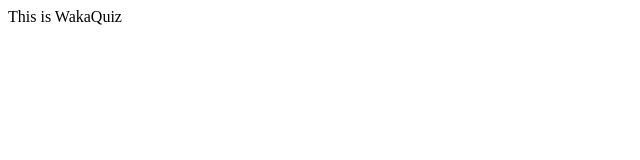
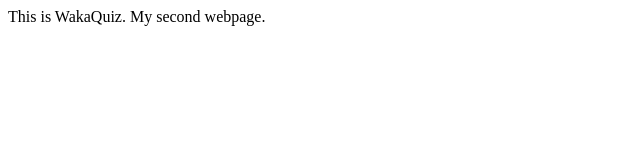
Before and after one commit to WakaTeam/wakateam.github.io, a plain HTML site: page index.html in a window 1280 px wide. Shown: the whole page, without its empty margins (0-640 px from the left). Drawn offline with Linux system fonts and the light colour scheme.

Commit message:
Update index.html

```diff
--- a/index.html
+++ b/index.html
@@ -3,7 +3,7 @@
   </head>
 
   <body>
-    This is WakaQuiz
+    This is WakaQuiz. My second webpage.
   </body>
 
 </html>
```
